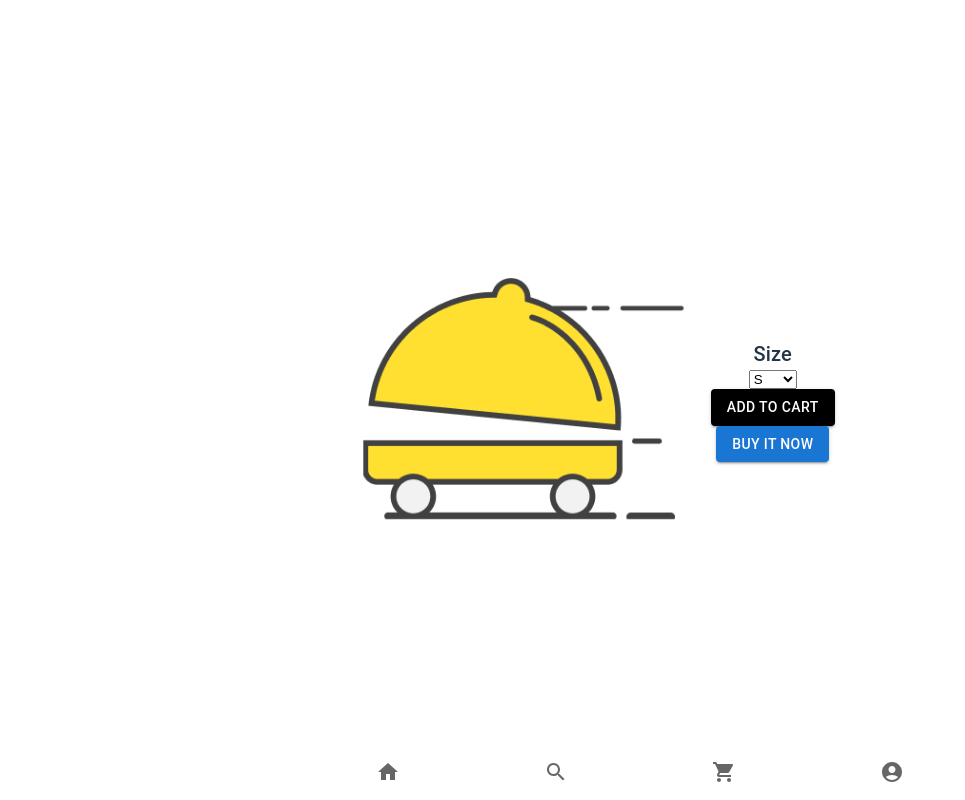
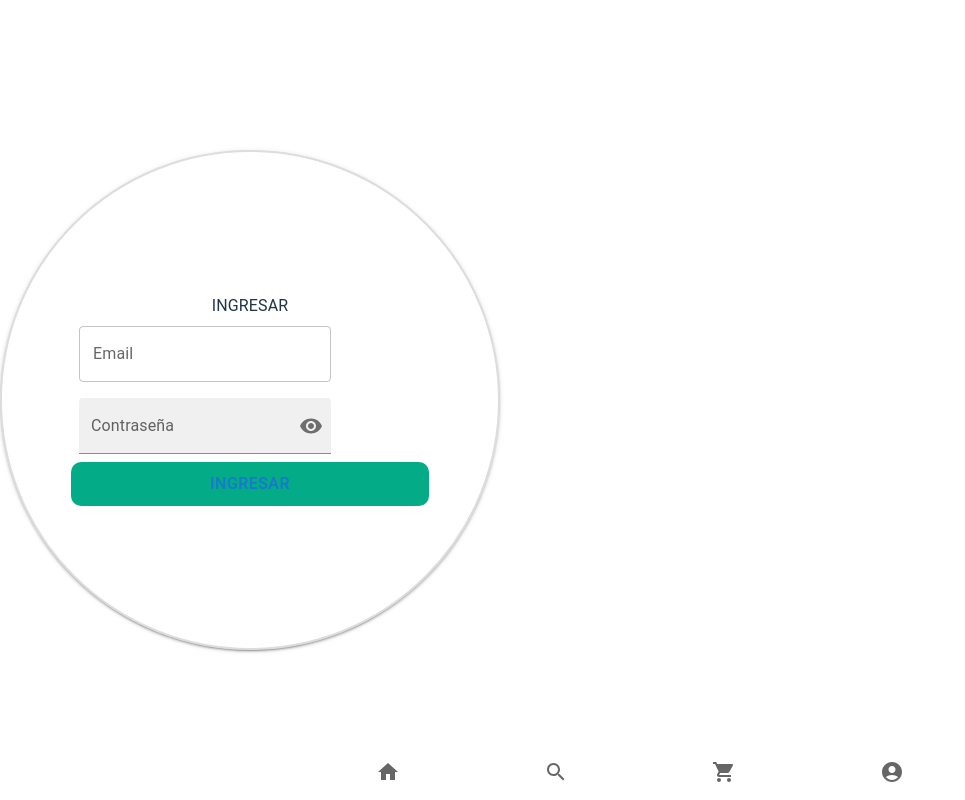
Before and after one commit to alexmeneses1996/devShop, a React (Vite) app: page / in a window 1280 px wide. Shown: the whole page, without its empty margins (0-965 px from the left). Built offline with nearby package versions, Linux system fonts and the light colour scheme.

Commit message:
Cambios en mi rama

```diff
--- a/src/components/Inicio.jsx
+++ b/src/components/Inicio.jsx
@@ -39,27 +39,13 @@ const Inicio = () => {
         <Typography variant='h4'>{collection.name}</Typography>
         <Typography variant='h6'>{collection.price}</Typography>
         <Typography variant='h6'>Size</Typography>
-        {/* <Box sx={{ display: "flex", justifyContent: "center", marginY: 2 }}>
-          <ToggleButtonGroup
-            value={selectedSize}
-            exclusive
-            onChange={handleSizeChange}
-            aria-label="Tallas"
-          >
-            {product.sizes.map((size) => (
-              <ToggleButton key={size} value={size} sx={{ marginX: 0.5 }}>
-                {size}
-              </ToggleButton>
-            ))}
-          </ToggleButtonGroup>
-        </Box> */}
-        <select>
-          <option value="small">S</option>
-          <option value="medium">M</option>
-          <option value="large">L</option>
-          <option value="extra-large">XL</option>
-          <option value="double-extra-large">XXL</option>
-        </select>
+        <Box>
+          <Button value="small">S</Button>
+          <Button value="medium">M</Button>
+          <Button value="large">L</Button>
+          <Button value="extra-large">XL</Button>
+          <Button value="extra-extra-large">XXL</Button>
+        </Box>
 
         <Typography variant='h9'>{collection.description}</Typography>
         <Button variant='contained' sx={{ backgroundColor: "#000", color: "#fff", "&:hover": { backgroundColor: "#333" } }}>Add to Cart</Button>
--- /dev/null
+++ b/src/components/Login.jsx
@@ -0,0 +1,103 @@
+import { Visibility, VisibilityOff } from '@mui/icons-material';
+import { Button, Container, FilledInput, FormControl, IconButton, InputAdornment, InputLabel, TextField, Typography } from '@mui/material'
+import React, { useState } from 'react'
+
+const Login = () => {
+    const [showPassword, setShowPassword] = useState(false);
+    const [email, setEmail] = useState('');
+    const [password, setPassword] = useState('');
+    const handleClickShowPassword = () => setShowPassword((show) => !show);
+
+    const handleMouseDownPassword = (event) => {
+        event.preventDefault();
+    };
+
+    const handleSubmit = async (event) => {
+        event.preventDefault();
+    }
+    return (
+
+        <Container
+            sx={{
+                width: 500, // Tamaño del círculo
+                height: 500,
+                backgroundColor: "white",
+                borderRadius: "50%", // Hace que sea un círculo
+                display: "flex",
+                alignItems: "center",
+                justifyContent: "center",
+                boxShadow: 2, // Agrega una sombra ligera
+                border: "2px solid #ddd", // Borde opcional
+            }}
+            // height: 'calc(100vh - 4rem)',
+            //     display: 'flex',
+            //         justifyContent: 'center',
+            //             alignItems: 'center',
+            //                 backgroundColor: '#fff',
+            //                     padding: '2rem',
+            //                         borderRadius: '0.5rem',
+            //                             boxShadow: '0 0 10px rgba(0, 0, 0, 0.2)',
+            //                                 display: 'flex',
+  >
+    <form
+        style={{ display: 'flex', flexDirection: 'column' }}
+        onSubmit={handleSubmit}
+    >
+        <Typography sx={{display: 'flex', alignItems: "center",
+                justifyContent: "center" }}>INGRESAR</Typography>
+        <FormControl sx={{ m: 1, width: '25ch' }} variant="filled">
+            <TextField
+                label="Email"
+                id="email"
+                value={email}
+                onChange={(event) => setEmail(event.target.value)}
+            />
+        </FormControl>
+        <FormControl sx={{ m: 1, width: '25ch' }} variant="filled">
+            <InputLabel htmlFor="filled-adornment-password">Contraseña</InputLabel>
+            <FilledInput
+                id="filled-adornment-password"
+                type={showPassword ? 'text' : 'password'}
+                value={password}
+                onChange={(event) => setPassword(event.target.value)}
+                endAdornment={
+                    <InputAdornment position="end">
+                        <IconButton
+                            aria-label={
+                                showPassword ? 'hide the password' : 'display the password'
+                            }
+                            onClick={handleClickShowPassword}
+                            onMouseDown={handleMouseDownPassword}
+                            edge="end"
+                        >
+                            {showPassword ? <VisibilityOff /> : <Visibility />}
+                        </IconButton>
+                    </InputAdornment>
+                }
+            />
+        </FormControl>
+
+        <Button
+            type="submit"
+            sx={{
+                padding: "10px 20px",
+                fontSize: "16px",
+                backgroundColor: "#03ab87",
+                borderRadius: "10px",
+                border: "0",
+                width: "358px",
+                height: "44px",
+                display: 'flex',
+                justifyContent: 'center',
+                alignItems: 'center',
+                cursor: 'pointer',
+            }}
+        >
+            Ingresar
+        </Button>
+    </form>
+  </Container >
+  )
+}
+
+export default Login
--- a/src/data/data.json
+++ b/src/data/data.json
@@ -3,7 +3,7 @@
         {
             "id": "1",
             "image":"",
-            "name":"",
+            "name":"Principe",
             "price":0,
             "description":"Let them know you’re 90s royalty with this official The Fresh Prince crown pattern sweater. Throw vintage vibes that Uncle Phil would approve of. Featuring woven The Fresh Prince logo on chest. Navy crown print crew neck sweatshirt with white ribbed collar and waist band. Cotton/Poly blend."
 
--- a/src/routes/AppRouter.jsx
+++ b/src/routes/AppRouter.jsx
@@ -3,6 +3,7 @@ import { Route, Routes } from 'react-router-dom'
 
 import NavBar from '../components/NavBar'
 import Inicio from '../components/Inicio'
+import Login from '../components/Login'
 
 
 
@@ -13,7 +14,7 @@ const AppRouter = () => {
   return (
     <>
        <Routes>
-         <Route path='/' element={<Inicio />}/>
+         <Route path='/' element={<Login />}/>
         </Routes>
         <NavBar />
     </>
```
Also changed, not shown: src/components/ShirtCard.jsx (added, +47 -0 lines).
